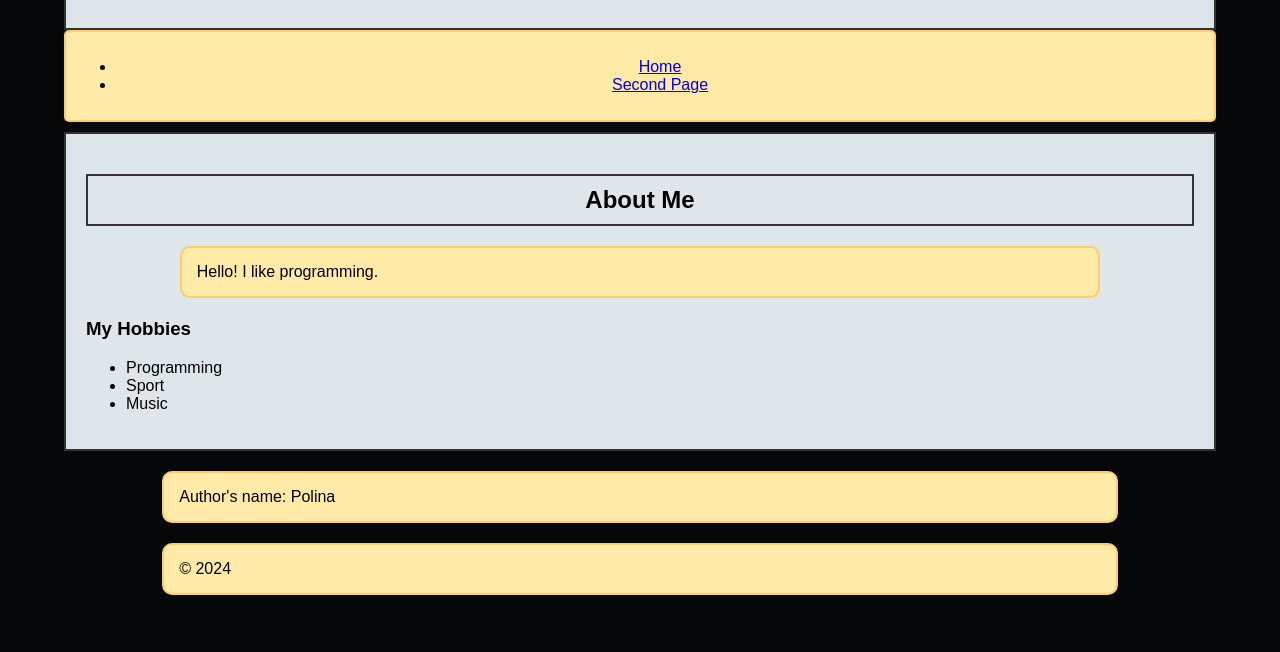
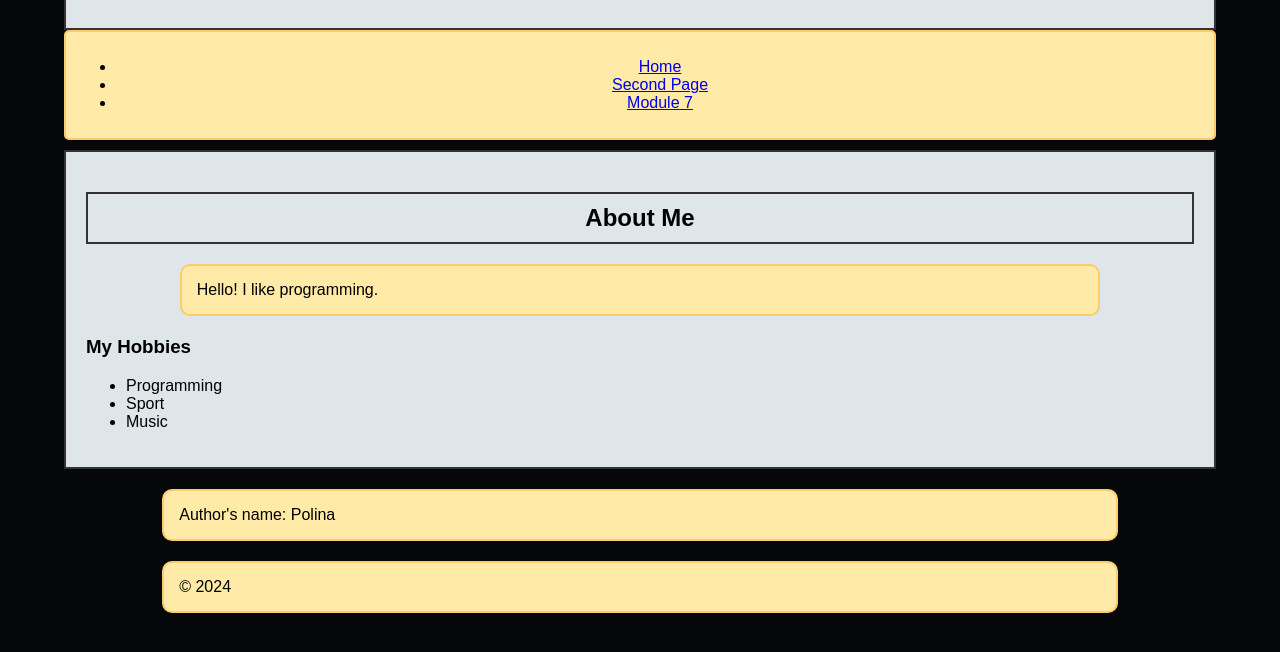
Before and after one commit to PolyaStep/PolyaStep.github.io, a plain HTML site: page index.html in a window 1280 px wide. Shown: the part 108-760 px from the top of the page. Drawn offline with Linux system fonts and the light colour scheme.

Commit message:
Add files via upload

```diff
--- a/index.html
+++ b/index.html
@@ -16,6 +16,7 @@
             <ul>
                 <li><a href="index.html">Home</a></li>
                 <li><a href="second.html">Second Page</a></li>
+                <li><a href="module7.html">Module 7</a></li>
             </ul>
         </nav>
     </div>
```
Also changed, not shown: second.html (+1 -3 lines).
